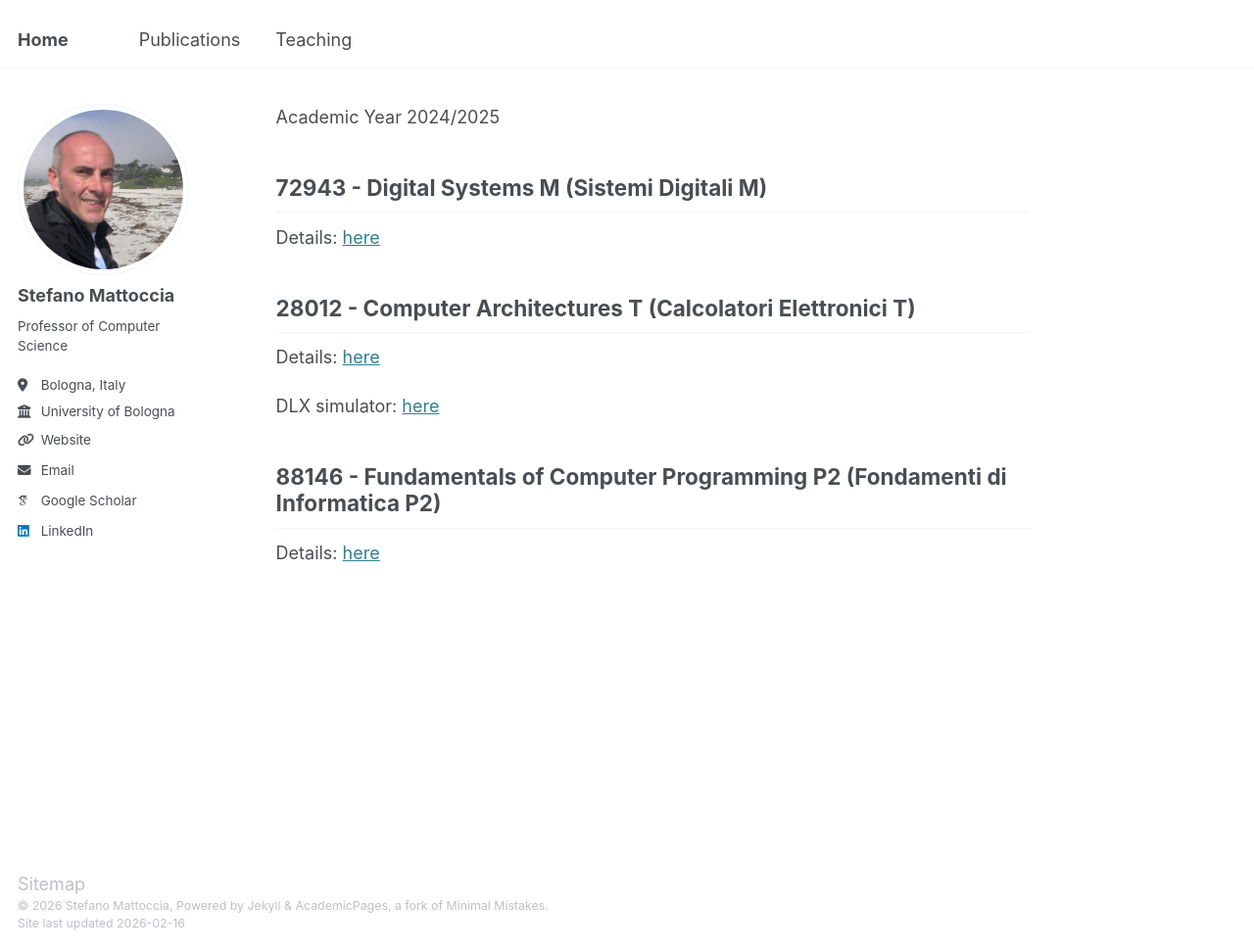
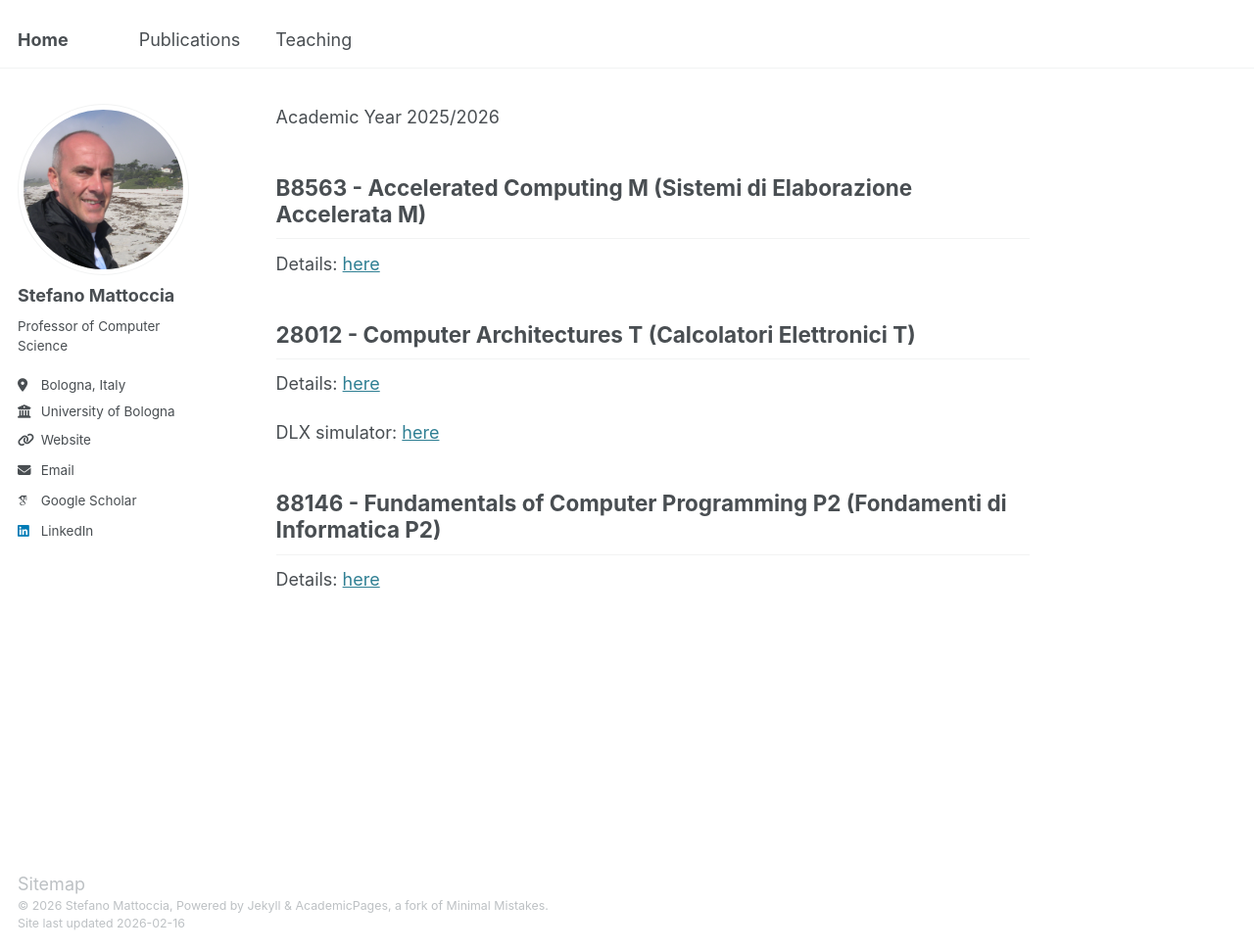
Before and after one commit to stefanomattoccia/stefanomattoccia.github.io, a Jekyll site: the page built from _pages/teaching.md, in a window 1280 px wide and 971 px high. Shown: the whole window at 98% size. Built offline with Jekyll 4.4.1, drawn with Linux system fonts in a browser that asks for light colours; some web fonts are replaced.

Commit message:
Update teaching page for academic year and courses

```diff
--- a/_pages/teaching.md
+++ b/_pages/teaching.md
@@ -7,11 +7,11 @@ redirect_from:
   - /teaching.html
 ---
 
-Academic Year 2024/2025
+Academic Year 2025/2026
 
-72943 - Digital Systems M (Sistemi Digitali M)
+B8563 - Accelerated Computing M (Sistemi di Elaborazione Accelerata M)
 ------
-Details: [here](https://www.unibo.it/en/study/phd-professional-masters-specialisation-schools-and-other-programmes/course-unit-catalogue/course-unit/2024/468006)
+Details: [here](https://www.unibo.it/en/study/course-units-transferable-skills-moocs/course-unit-catalogue/course-unit/2025/543027)
 
 28012 - Computer Architectures T (Calcolatori Elettronici T)
 ------
```
